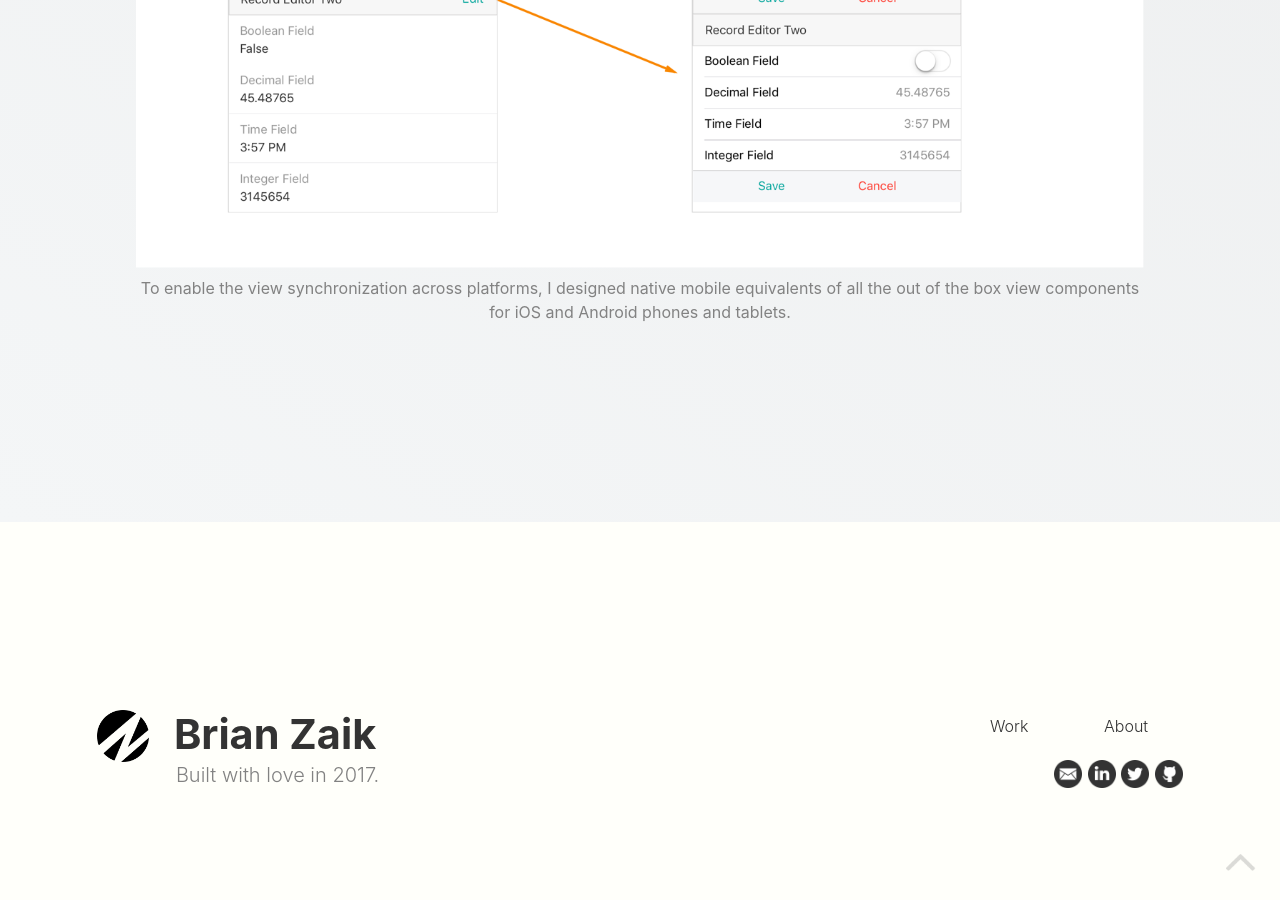
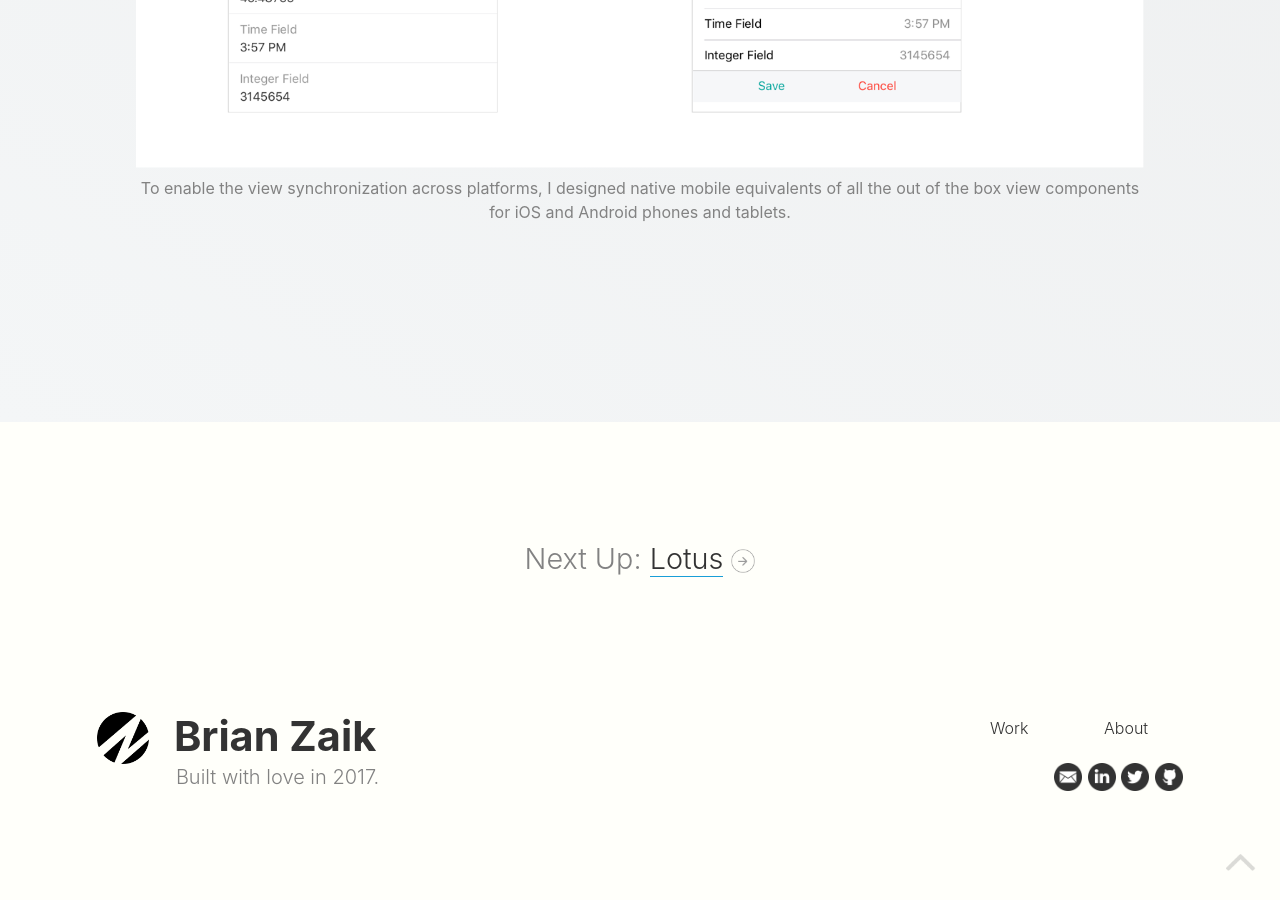
Before and after one commit to brzaik/brz4, a Jekyll site: the page built from works/innovation_suite.html, in a window 1280 px wide and 900 px high, scrolled down 11388 px. Built offline with Jekyll 4.4.1, drawn with Linux system fonts in a browser that asks for light colours; nearby versions of some CDN libraries.

Commit message:
Added go to next project links

```diff
--- a/works/innovation_suite.html
+++ b/works/innovation_suite.html
@@ -116,7 +116,7 @@ layout: work
 <div class="stripe stripe-black">
   <div class="padder-flush padder-margin-bottom">
     <div class="row-flush">
-      <div class="col-5">
+      <div class="col-6">
         <div class="padder-calm">
           <h3>View Designer</h3>
           <p>
@@ -124,7 +124,7 @@ layout: work
           </p>
         </div>
       </div>
-      <div class="col-7">
+      <div class="col-6">
         <img class="full" src="/assets/images/work_assets/innovation_suite/innovsuite_dragdrop.gif" alt="Innovation Suite View Designer Animation" />
       </div>
     </div>
@@ -183,7 +183,7 @@ layout: work
 </div>
 
 <div class="stripe stripe-gray">
-  <div class="padder-page padder-margin-bottom">
+  <div class="padder-page">
     <div class="container container-inset">
       <h3>Supporting Mobile Platforms</h3>
       <p>
@@ -219,3 +219,8 @@ layout: work
     </div>
   </div>
 </div>
+
+<!-- next project link -->
+<div class="container container-inset center padder-calm">
+  <h5 class="sub-header">Next Up: <a class="underline" href="/works/lotus">Lotus</a>&nbsp;<a href="/works/lotus"><img width="24" src="/assets/images/flow_right.png" alt="->" /></a></h5>
+</div>
```
Also changed, not shown: assets/sass/theme/_portfolio.scss (+10 -0 lines), works/lotus.html (+6 -1 lines), works/smart_it.html (+6 -1 lines).
